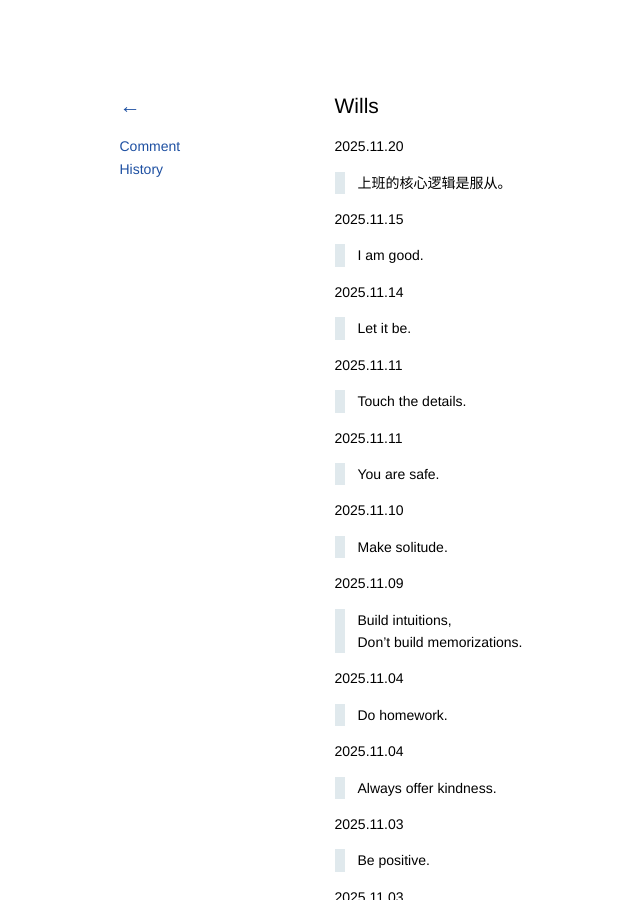
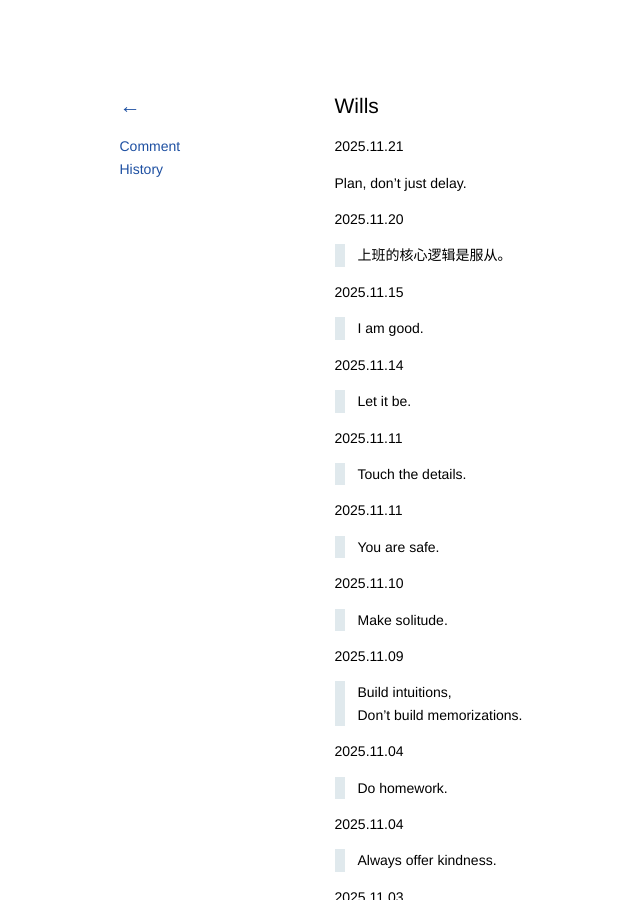
Before and after one commit to kidlj/awei, a Jekyll site: the page built from _wiki/wills.md, in a window 1280 px wide and 900 px high. Shown: the whole window, without its empty margins (13-653 px from the left). Built offline with Jekyll 4.4.1, drawn with Linux system fonts in a browser that asks for light colours.

Commit message:
update wills

```diff
--- a/_wiki/wills.md
+++ b/_wiki/wills.md
@@ -1,6 +1,10 @@
 ---
 title: Wills
 ---
+
+2025.11.21
+
+Plan, don't just delay.
 
 2025.11.20
 
```
